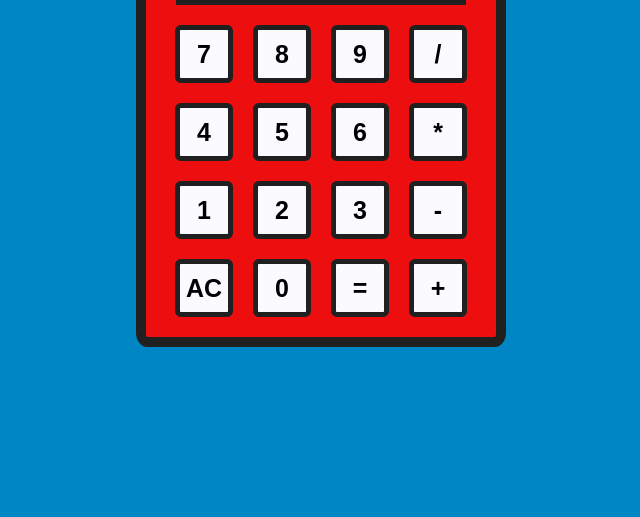
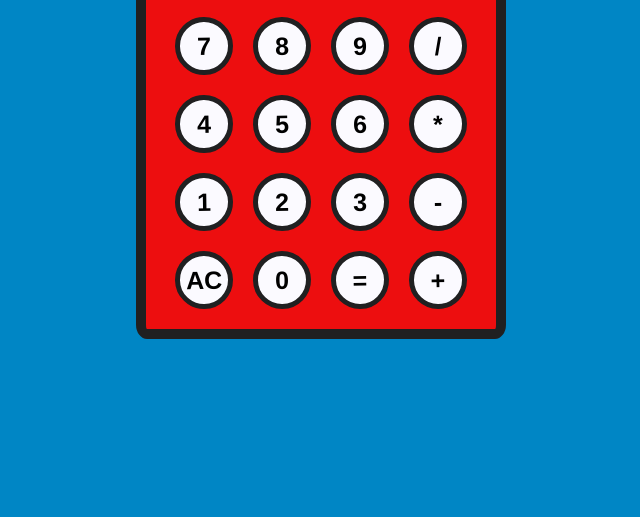
Before and after one commit to cobbland/calculator, a plain HTML site: page index.html in a window 1280 px wide. Shown: the part 299-816 px from the top of the page, without its empty margins (319-959 px from the left). Drawn offline with Linux system fonts and the light colour scheme.

Commit message:
Round buttons and add effect

```diff
--- a/styles.css
+++ b/styles.css
@@ -6,6 +6,7 @@ body {
     display: flex;
     justify-content: center;
     align-items: center;
+    margin: 0px;
 }
 
 #calcBody {
@@ -15,7 +16,7 @@ body {
     border: 10px solid #202021;
     border-radius: 3%;
     width: 370px;
-    margin: 20px auto;
+    margin: auto;
     justify-content: center;
     align-items: center;
     gap: 10px;
@@ -56,7 +57,7 @@ body {
 
 button {
     background-color: #FBFAFF;
-    border-radius: 10%;
+    border-radius: 100%;
     border: 5px solid #202021;
     height: 58px;
     width: 58px;
@@ -65,10 +66,13 @@ button {
     text-transform: uppercase;
     font-size: 25px;
     font-family: Arial, Helvetica, sans-serif;
-    text-align: center;
-    transition-duration: 0.3s;
+    transform: rotate(-1deg);
+    transition-duration: 0.5s;
+    transition-property: transform;
 }
 
 button:hover {
-    background-color: #EAE9E7;
+    transform: rotate(60deg);
+    transition-duration: 0.5s;
+    transition-property: transform;
 }
```
